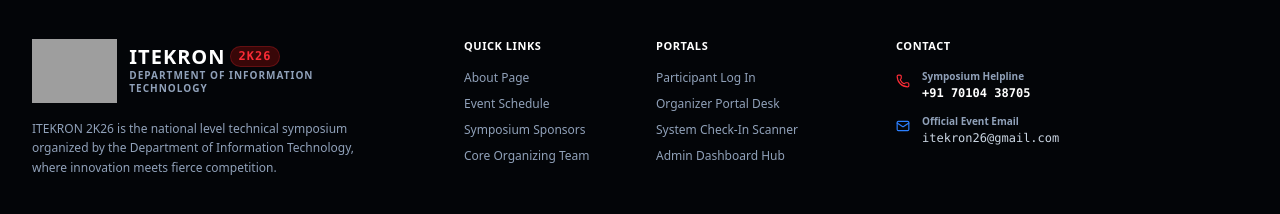
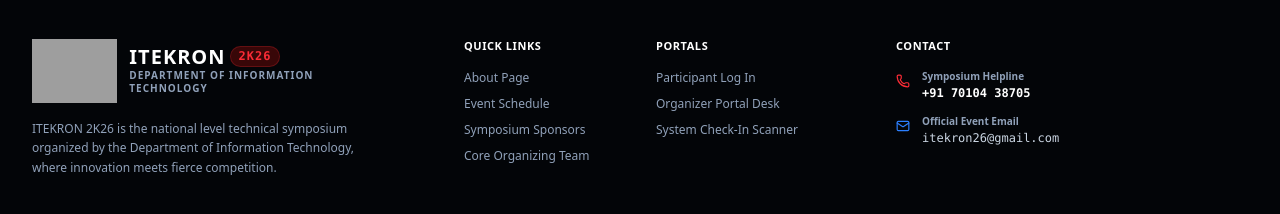
Before and after one commit to pranav-sketch-cc/Itekron2k26, a React (Vite) app: page / in a window 1280 px wide. Shown: the part 3267-3481 px from the top of the page. Built offline with nearby package versions, Linux system fonts and the light colour scheme; no server answers; grey boxes are pictures that could not be loaded.

Commit message:
fix: remove unused admin dashboard link

```diff
--- a/src/components/Footer.tsx
+++ b/src/components/Footer.tsx
@@ -44,7 +44,6 @@ export const Footer: React.FC = () => {
                   { label: 'Participant Log In', href: '/login' },
                   { label: 'Organizer Portal Desk', href: '/organizer/login' },
                   { label: 'System Check-In Scanner', href: '/organizer/scanner' },
-                  { label: 'Admin Dashboard Hub', href: '/admin/login' },
                 ].map((link, idx) => <li key={idx}><Link href={link.href} className="hover:text-blue-400 transition font-medium">{link.label}</Link></li>)}
               </ul>
             </div>
```
